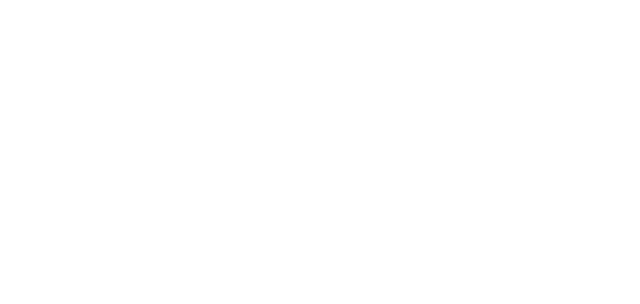
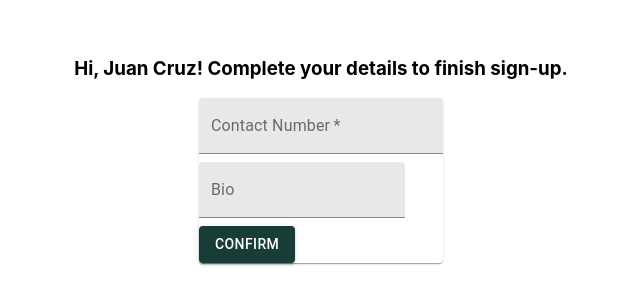
Before and after one commit to RyanSarabia/STDSICM-MCO2, a React (Create React App) app: page /register in a window 1280 px wide. Shown: the part 162-466 px from the top of the page, without its empty margins (319-959 px from the left). Built offline with nearby package versions, Linux system fonts and the light colour scheme.

Commit message:
Draft registration page

```diff
--- a/src/App.jsx
+++ b/src/App.jsx
@@ -4,13 +4,14 @@
 import { ThemeProvider } from '@material-ui/styles';
 import { createMuiTheme } from '@material-ui/core/styles';
 import Landing from './pages/Landing';
+import Registration from './pages/Registration';
 
 const theme = createMuiTheme({
   palette: {
     primary: {
       light: '#278B8D',
       main: '#173D36',
-      dark: '#278B8D',
+      dark: '#2C989B',
       contrastText: '#fff',
     },
     secondary: {
@@ -29,6 +30,7 @@
     <ThemeProvider theme={theme}>
       <Router>
         <Route path="/" exact component={Landing} />
+        <Route path="/register" component={Registration} />
       </Router>
     </ThemeProvider>
   );
--- /dev/null
+++ b/src/components/RegistrationForm.jsx
@@ -0,0 +1,28 @@
+import React from 'react';
+import Button from '@material-ui/core/Button';
+import Grid from '@material-ui/core/Grid';
+import TextField from '@material-ui/core/TextField';
+
+export default function RegistrationForm() {
+  return (
+    <form>
+      <Grid
+        container
+        direction="column"
+        spacing={1}
+      >
+        <Grid item>
+          <TextField label="Contact Number" variant="filled" required />
+        </Grid>
+
+        <Grid item>
+          <TextField multiline label="Bio" variant="filled" />
+        </Grid>
+
+        <Grid item>
+          <Button color="primary" variant="contained"> Confirm </Button>
+        </Grid>
+      </Grid>
+    </form>
+  );
+}
--- a/src/pages/Landing.jsx
+++ b/src/pages/Landing.jsx
@@ -2,29 +2,9 @@
 import Grid from '@material-ui/core/Grid';
 import Button from '@material-ui/core/Button';
 import Container from '@material-ui/core/Container';
-import { ThemeProvider } from '@material-ui/styles';
-import { createMuiTheme } from '@material-ui/core/styles';
-
-const theme = createMuiTheme({
-  palette: {
-    primary: {
-      light: '#278B8D',
-      main: '#173D36',
-      dark: '#278B8D',
-      contrastText: '#fff',
-    },
-    secondary: {
-      light: '#ff7961',
-      main: '#f44336',
-      dark: '#ba000d',
-      contrastText: '#000',
-    },
-  },
-});
 
 export default function Landing() {
   return (
-    <ThemeProvider theme={theme}>
     <Container>
       <Grid
         container
@@ -41,18 +21,17 @@
           justify="center"
           style={{ textAlign: 'center' }}
         >
-            <h1 style={{ margin: 0, fontSize: 90, color: '#173D36' }}> LaSell++ </h1>
+          <h1 style={{ margin: 0, fontSize: 90, color: 'black' }}> LaSell++ </h1>
           <h5 style={{ margin: 0 }}>
             Made by Lasallians, for Lasallians. Sell and bid within the Lasallian community.
           </h5>
         </Grid>
         <Grid item>
-            <Button variant="contained" color="primary" className={{ textTransform: 'uppercase' }}>
+          <Button href="/register" variant="contained" color="primary" className={{ textTransform: 'lowercase' }}>
             Sign In
           </Button>
         </Grid>
       </Grid>
     </Container>
-    </ThemeProvider>
   );
 }
--- /dev/null
+++ b/src/pages/Registration.jsx
@@ -0,0 +1,20 @@
+import React from 'react';
+import Grid from '@material-ui/core/Grid';
+import Paper from '@material-ui/core/Paper';
+import RegistrationForm from '../components/RegistrationForm';
+
+export default function Registration() {
+  return (
+    <Grid
+      container
+      direction="column"
+      alignItems="center"
+      style={{ marginTop: '200px' }}
+    >
+      <h3> Hi, Juan Cruz! Complete your details to finish sign-up. </h3>
+      <Paper>
+        <RegistrationForm />
+      </Paper>
+    </Grid>
+  );
+}
```
Also changed, not shown: 1 other file (tests, documents, lock files or other folders). Lines whose indentation alone changed are shown as unchanged.
